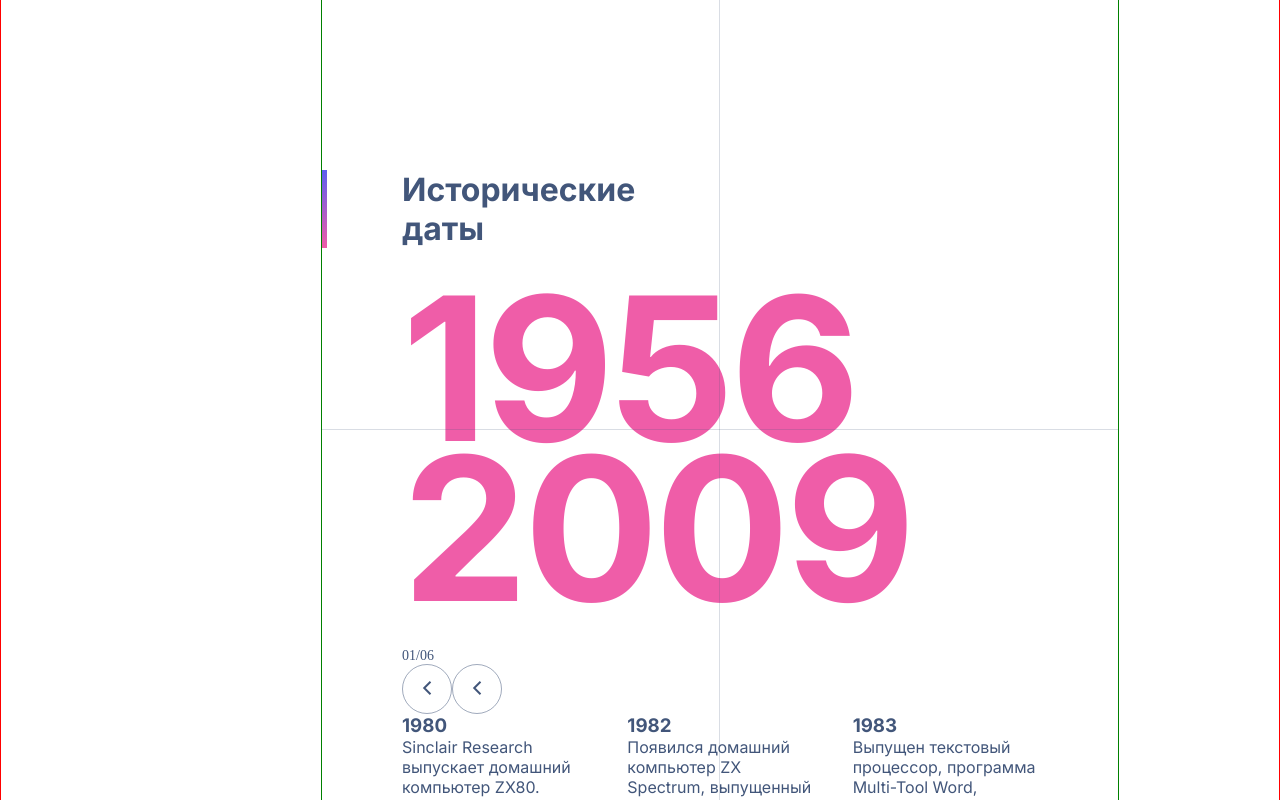
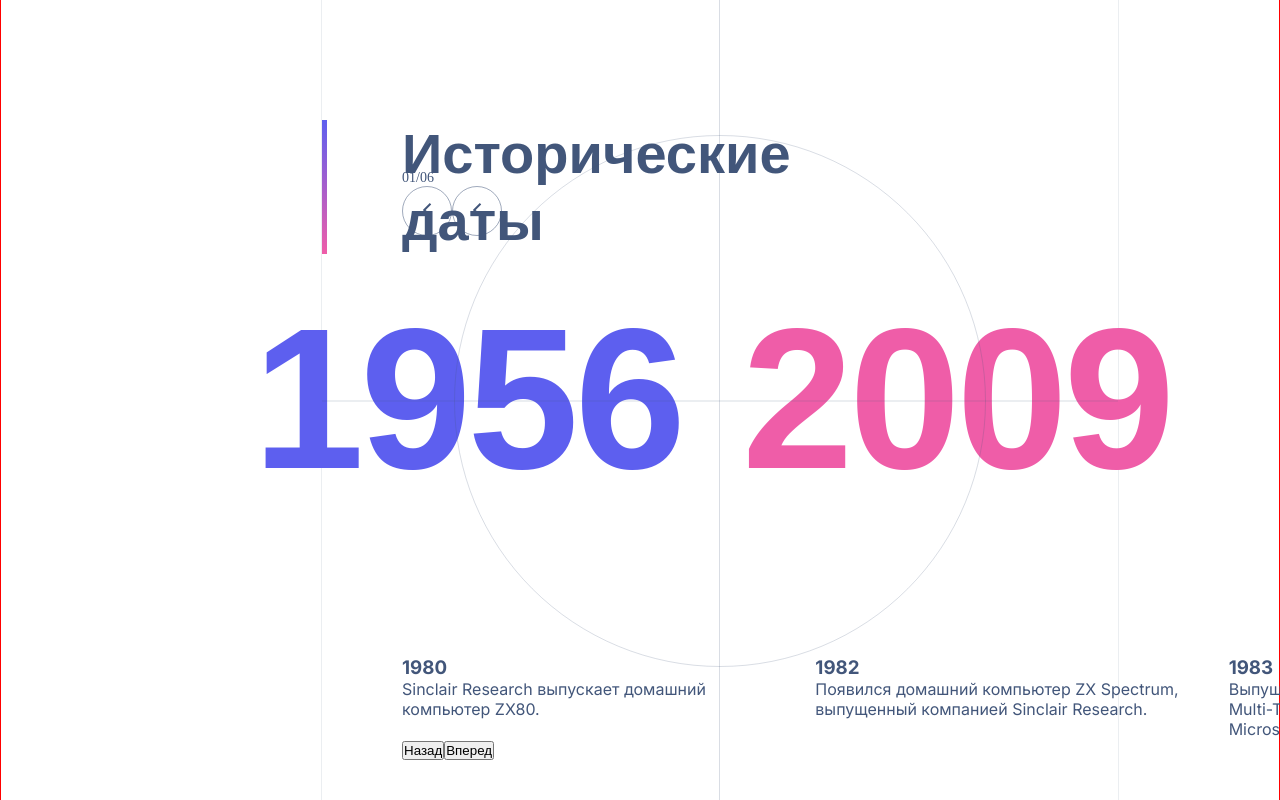
Before and after one commit to kravcov7/dates, a Next.js app: page / in a window 1280 px wide. Built offline with nearby package versions, Linux system fonts and the light colour scheme.

Commit message:
разметка

```diff
--- a/package.json
+++ b/package.json
@@ -10,6 +10,7 @@
   },
   "dependencies": {
     "@types/swiper": "^6.0.0",
+    "gsap": "^3.12.4",
     "next": "^14.0.4",
     "react": "^18.2.0",
     "react-dom": "^18.2.0",
--- a/src/components/History/History.module.css
+++ b/src/components/History/History.module.css
@@ -1,6 +1,6 @@
 .history {
-  border-left: 1px solid green;
-  border-right: 1px solid green;
+  border-right: 1px solid rgba(66, 86, 122, 0.1);
+  border-left: 1px solid rgba(66, 86, 122, 0.1);
   min-height: 100vh;
   margin: 0 160px 0 320px;
   padding-top: 170px;
@@ -12,12 +12,12 @@
 .history::after {
   content: "";
   position: absolute;
+  width: 100%;
+  max-width: inherit;
+  height: 2px;
+  background-color: rgba(66, 86, 122, 0.1);
+  left: 0;
   top: 50%;
-  left: 0px;
-  right: 0px;
-  height: 1px;
-  background-color: #42567a;
-  opacity: 20%;
 }
 
 .history::before {
@@ -31,22 +31,7 @@
   opacity: 20%;
 }
 
-.title {
-  max-width: 300px;
-  position: relative;
-}
-
-.title::before {
-  content: "";
-  position: absolute;
-  top: 0;
-  left: -80px;
-  width: 5px;
-  height: 100%;
-  background: linear-gradient(180deg, #5d5fef, #ef5da8);
-}
-
-.dates {
+/* .dates {
   min-height: 400px;
 
   display: flex;
@@ -58,18 +43,18 @@
   font-size: 200px;
   font-style: normal;
   font-weight: 700;
-  line-height: 160px; /* 80% */
+  line-height: 160px;
   letter-spacing: -4px;
 
   color: #ef5da8;
-}
+} */
 
 .pagination {
-  color: #42567A;
+  color: #42567a;
 
-font-family: PT Sans;
-font-size: 14px;
-font-style: normal;
-font-weight: 400;
-line-height: normal;
+  font-family: PT Sans;
+  font-size: 14px;
+  font-style: normal;
+  font-weight: 400;
+  line-height: normal;
 }
--- a/src/components/History/index.tsx
+++ b/src/components/History/index.tsx
@@ -4,6 +4,8 @@ import styles from "./History.module.css";
 import { Button } from "@/shared/ui/Button/Button";
 import { CardsSlider } from "@/features/ui/CardsSlider/CardsSlider";
 import data from "@/assets/data";
+import { Circle } from "@/widgets/ui/Circle/Circle";
+import { Title } from "@/widgets/ui/Title/Title";
 
 function History() {
   const [currentPointIndex, setCurrentPointIndex] = useState<number>(
@@ -15,8 +17,8 @@ function History() {
   return (
     <>
       <div className={styles.history}>
-        <h1 className={styles.title}>Исторические даты</h1>
-        <div className={styles.dates}>1956 2009</div>
+        <Title />
+        <Circle />
         <div className={styles.pagination}>01/06</div>
         <Button />
         <Button />
--- a/src/features/ui/CardsSlider/CardsSlider.module.css
+++ b/src/features/ui/CardsSlider/CardsSlider.module.css
@@ -0,0 +1,6 @@
+.slider {
+  position: absolute;
+  bottom: 5%;
+  left: 80px;
+  width: 1200px;
+}
--- a/src/features/ui/CardsSlider/CardsSlider.tsx
+++ b/src/features/ui/CardsSlider/CardsSlider.tsx
@@ -1,4 +1,4 @@
-'use client'
+// 'use client'
 
 import React, { useRef } from "react";
 import styles from "./CardsSlider.module.css";
@@ -16,11 +16,9 @@ interface slideData {
 
 interface SliderProps {
   sliderData: slideData[];
-
 }
 
-export const CardsSlider = ({sliderData}: SliderProps) => {
-
+export const CardsSlider = ({ sliderData }: SliderProps) => {
   const prevRef = useRef<HTMLButtonElement | null>(null);
   const nextRef = useRef<HTMLButtonElement | null>(null);
 
@@ -36,7 +34,7 @@ export const CardsSlider = ({sliderData}: SliderProps) => {
         modules={[Navigation, Pagination]}
         navigation={{
           nextEl: `.${styles.next}`,
-          prevEl: `.${styles.prew}`
+          prevEl: `.${styles.prew}`,
         }}
         onInit={(swiper) => {
           const navigation =
@@ -54,14 +52,15 @@ export const CardsSlider = ({sliderData}: SliderProps) => {
           el: `.${styles.pagination}`,
           clickable: true,
           bulletClass: styles.bullet,
-          bulletActiveClass: styles.activeBullet
+          bulletActiveClass: styles.activeBullet,
         }}
         breakpoints={{
           1070: {
             slidesPerView: 3,
-            spaceBetween: 40
-          }
-        }}>
+            spaceBetween: 40,
+          },
+        }}
+      >
         {sliderData.map((card: slideData) => {
           return (
             <SwiperSlide className={styles.mySlide} key={card.id}>
@@ -72,13 +71,13 @@ export const CardsSlider = ({sliderData}: SliderProps) => {
         })}
       </Swiper>
 
-      <div  className={styles.pagination}></div>
+      <div className={styles.pagination}></div>
 
-      <button ref={prevRef}  className={styles.prew}>
-        4444
+      <button ref={prevRef} className={styles.prew}>
+        Назад
       </button>
-      <button ref={nextRef} className={ styles.next}>
-        55555
+      <button ref={nextRef} className={styles.next}>
+        Вперед
       </button>
     </div>
   );
--- /dev/null
+++ b/src/widgets/ui/Circle/Circle.module.css
@@ -0,0 +1,47 @@
+.circle {
+  width: 530px;
+  height: 530px;
+  text-align: center;
+  margin: auto;
+  position: absolute;
+  top: 50%;
+  left: 50%;
+}
+
+.circle::after {
+  content: "";
+  position: absolute;
+  z-index: 1;
+  width: 100%;
+  height: 100%;
+  border: 1px solid rgba(66, 86, 122, 0.2);
+  border-radius: 50%;
+  transform: translateX(-50%);
+  top: -50%;
+  left: 0;
+}
+
+.dates {
+  min-height: 400px;
+  display: flex;
+  justify-content: center;
+  align-items: center;
+  gap: 60px;
+  width: 100%;
+  color: #ef5da8;
+
+  font-weight: 700;
+  font-size: 20px;
+  font-family: "PTSans Bold", sans-serif;
+  position: absolute;
+  top: -38%;
+  /* right: 0; */
+  left: 0;
+  margin-left: -273px;
+  font-size: 200px;
+  letter-spacing: -4px;
+}
+
+.start {
+  color: #5d5fef;
+}
--- /dev/null
+++ b/src/widgets/ui/Circle/Circle.tsx
@@ -0,0 +1,15 @@
+// 'use client'
+
+import React, { useRef } from "react";
+import styles from "./Circle.module.css";
+
+export const Circle = () => {
+  return (
+    <div className={styles.circle}>
+      <div className={styles.dates}>
+        <span className={styles.start}>1956</span>
+        <span className={styles.end}>2009</span>
+      </div>
+    </div>
+  );
+};
--- /dev/null
+++ b/src/widgets/ui/Title/Title.module.css
@@ -0,0 +1,23 @@
+.title {
+    max-width: 600px;
+
+    font-weight: 700;
+    font-size: 20px;
+    font-family: "PTSans Bold", sans-serif;
+    position: absolute;
+    top: 15%;
+    left: 0;
+    padding-left: 80px;
+    font-size: 56px;
+    line-height: 120%;
+  }
+
+  .title::before {
+    content: "";
+    position: absolute;
+    top: 0;
+    left: 0px;
+    width: 5px;
+    height: 100%;
+    background: linear-gradient(180deg, #5d5fef, #ef5da8);
+  }
--- /dev/null
+++ b/src/widgets/ui/Title/Title.tsx
@@ -0,0 +1,9 @@
+
+import styles from "./Title.module.css";
+
+
+export const Title = () => {
+  return (
+    <h1 className={styles.title}>Исторические даты</h1>
+  );
+};
```
Also changed, not shown: 1 other file (tests, documents, lock files or other folders).
